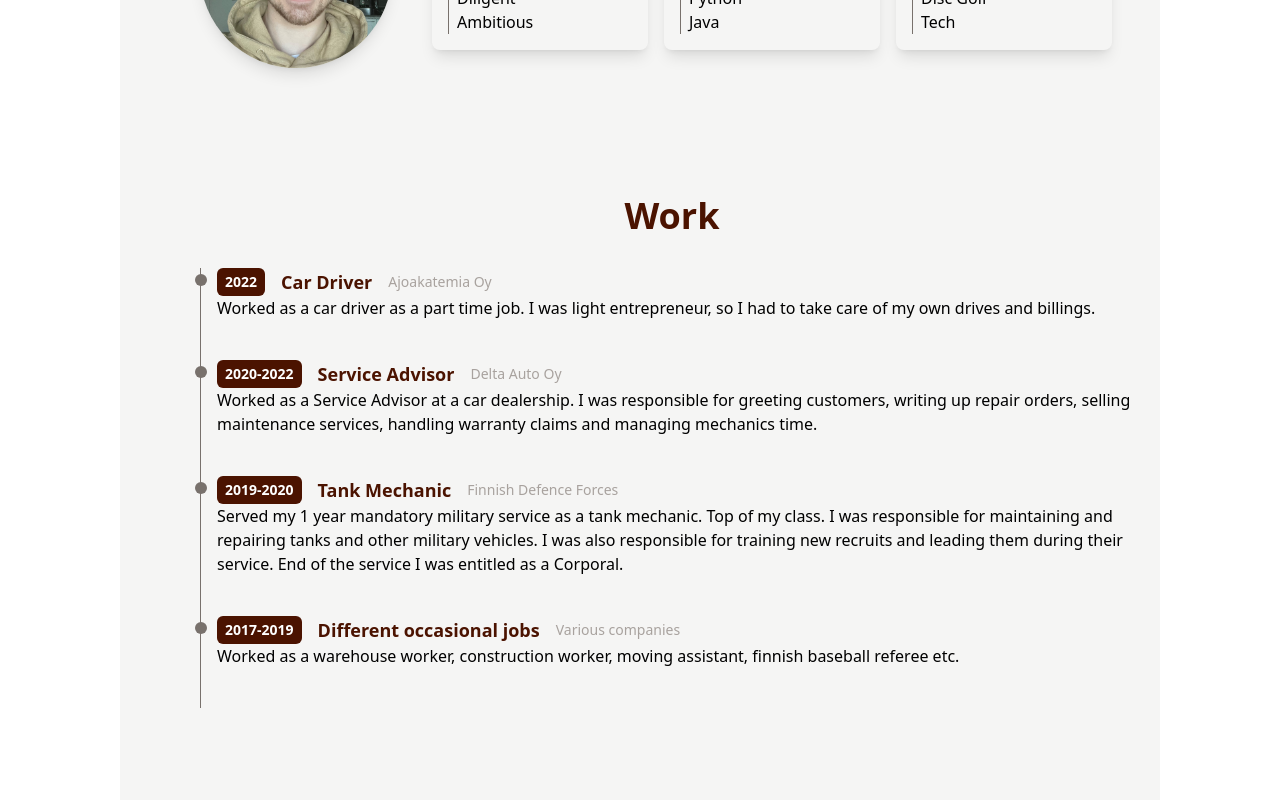
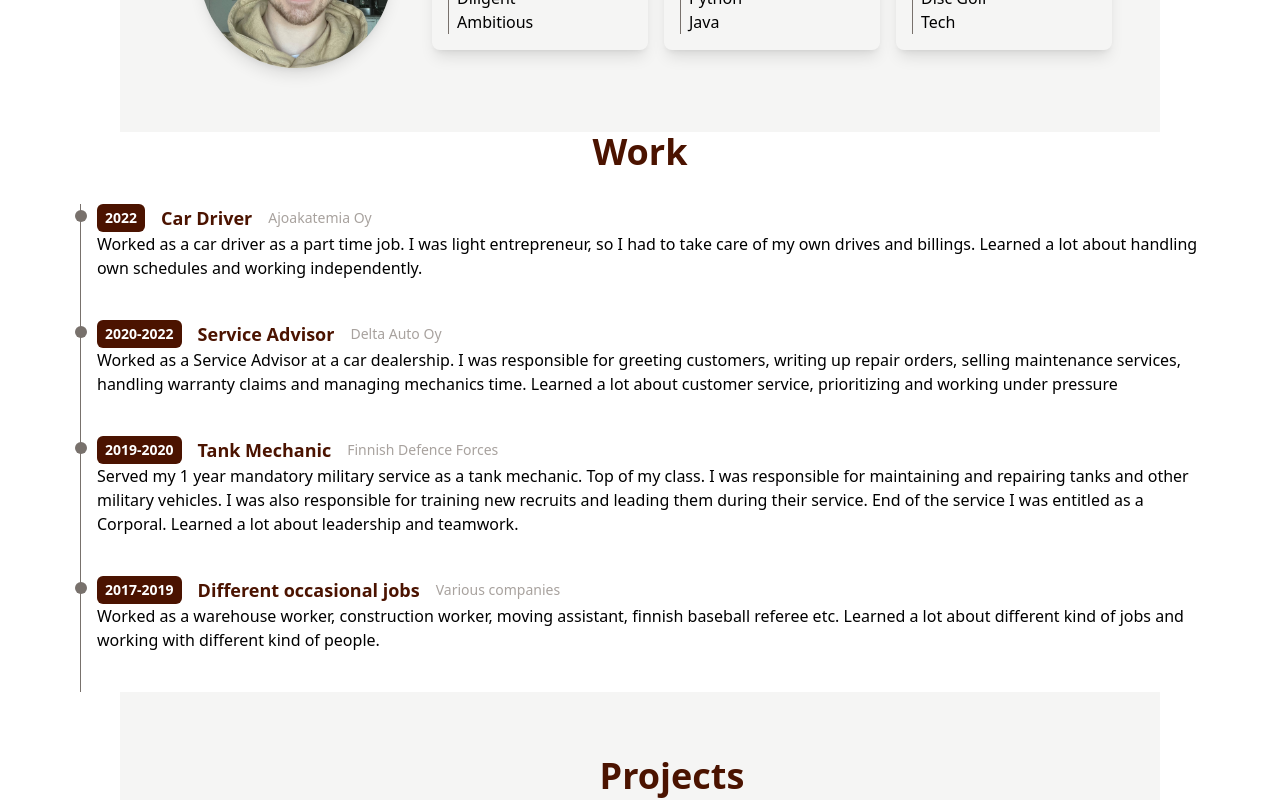
Before and after one commit to Luukalindgren/Portfolio, a React (Vite) app in the folder client/: page / in a window 1280 px wide. Shown: the part 1060-1860 px from the top of the page. Built offline with nearby package versions, Linux system fonts and the light colour scheme.

Commit message:
Added what i learned on previous jobs

```diff
--- a/client/src/components/Work.jsx
+++ b/client/src/components/Work.jsx
@@ -7,7 +7,7 @@ const workData = [
     title: "Car Driver",
     company: "Ajoakatemia Oy",
     description:
-      "Worked as a car driver as a part time job. I was light entrepreneur, so I had to take care of my own drives and billings.",
+      "Worked as a car driver as a part time job. I was light entrepreneur, so I had to take care of my own drives and billings. Learned a lot about handling own schedules and working independently.",
     duration: "9 months",
     year: "2022",
   },
@@ -16,7 +16,7 @@ const workData = [
     title: "Service Advisor",
     company: "Delta Auto Oy",
     description:
-      "Worked as a Service Advisor at a car dealership. I was responsible for greeting customers, writing up repair orders, selling maintenance services, handling warranty claims and managing mechanics time.",
+      "Worked as a Service Advisor at a car dealership. I was responsible for greeting customers, writing up repair orders, selling maintenance services, handling warranty claims and managing mechanics time. Learned a lot about customer service, prioritizing and working under pressure",
     duration: "2 years",
     year: "2020-2022",
   },
@@ -25,7 +25,7 @@ const workData = [
     title: "Tank Mechanic",
     company: "Finnish Defence Forces",
     description:
-      "Served my 1 year mandatory military service as a tank mechanic. Top of my class. I was responsible for maintaining and repairing tanks and other military vehicles. I was also responsible for training new recruits and leading them during their service. End of the service I was entitled as a Corporal.",
+      "Served my 1 year mandatory military service as a tank mechanic. Top of my class. I was responsible for maintaining and repairing tanks and other military vehicles. I was also responsible for training new recruits and leading them during their service. End of the service I was entitled as a Corporal. Learned a lot about leadership and teamwork.",
     duration: "1 year",
     year: "2019-2020",
   },
@@ -34,7 +34,7 @@ const workData = [
     title: "Different occasional jobs",
     company: "Various companies",
     description:
-      "Worked as a warehouse worker, construction worker, moving assistant, finnish baseball referee etc.",
+      "Worked as a warehouse worker, construction worker, moving assistant, finnish baseball referee etc. Learned a lot about different kind of jobs and working with different kind of people.",
     duration: "3 years",
     year: "2017-2019",
   },
@@ -42,7 +42,7 @@ const workData = [
 
 const Work = () => {
   return (
-    <div id="work" className="max-w-[1040px] m-auto md:pl-20 p-4 py-16 bg-stone-100">
+    <div id="work" className="section md:px-20">
       <h1 className="text-4xl font-bold text-center text-[#4B1300] pb-8">
         Work
       </h1>
```
